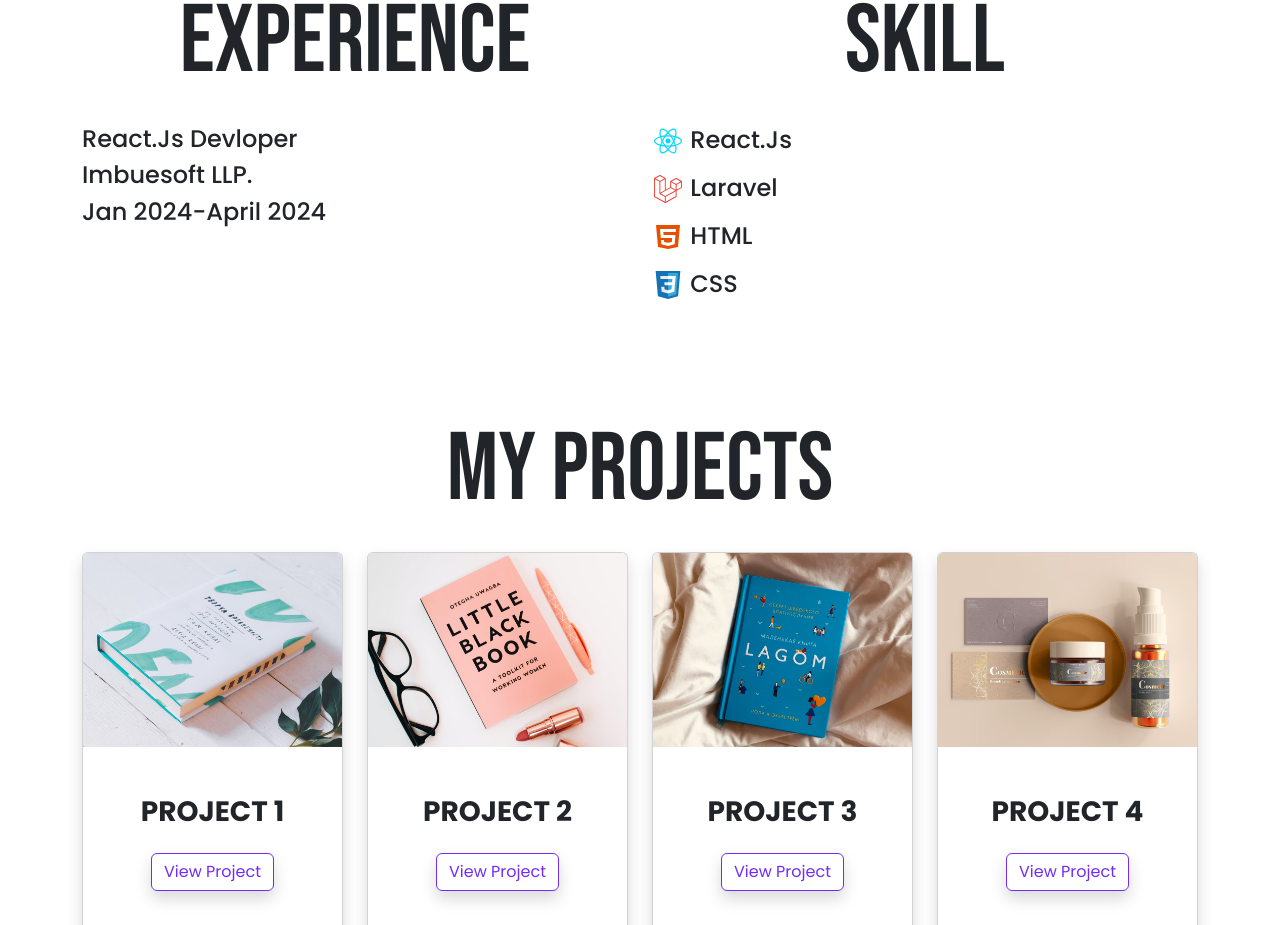
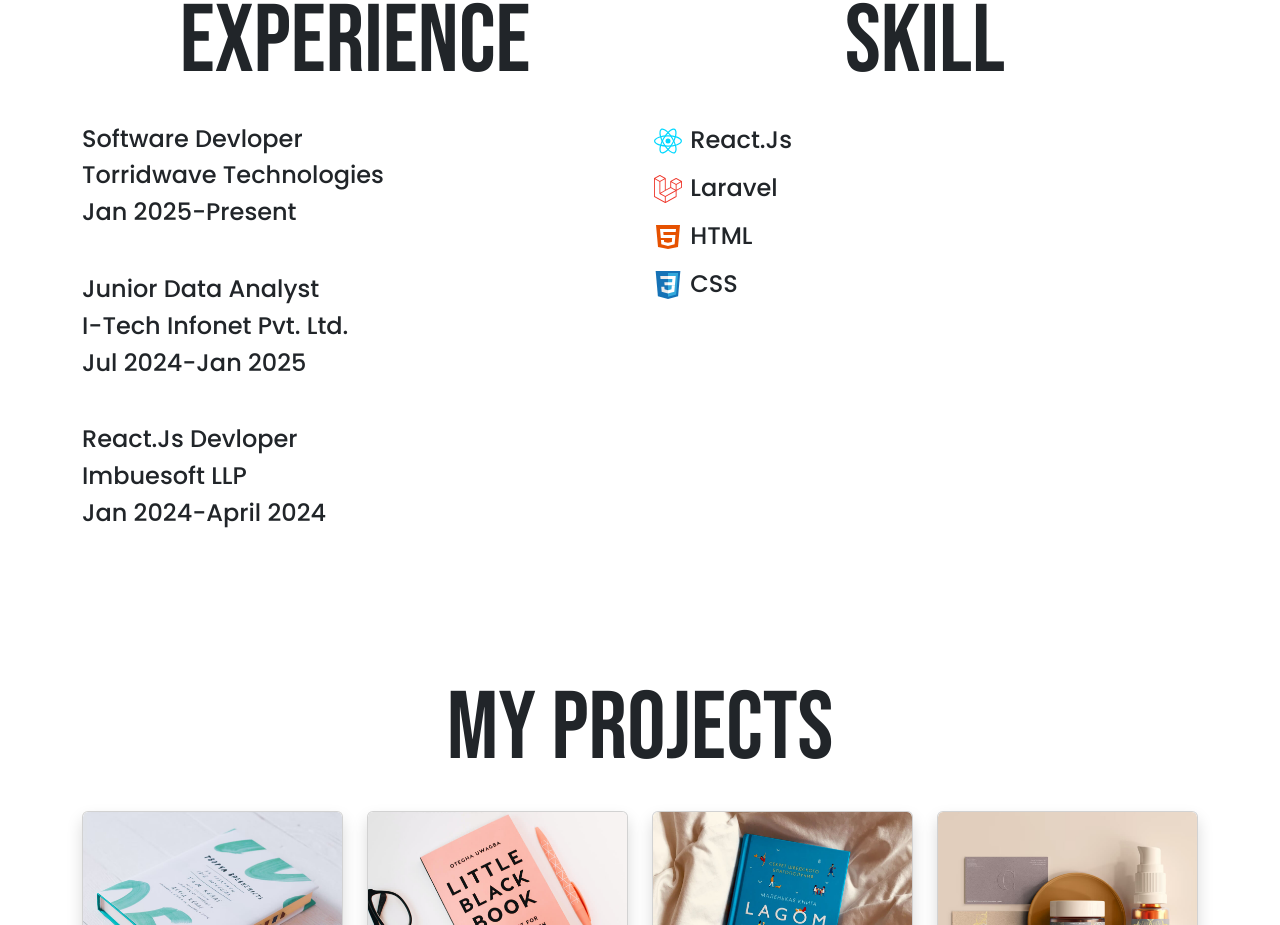
Before and after one commit to dipenchhatrola/portfolio, a React (Create React App) app: page / in a window 1280 px wide. Shown: the part 1718-2643 px from the top of the page. Built offline with nearby package versions, Linux system fonts and the light colour scheme.

Commit message:
Update SkillandExperience.jsx

```diff
--- a/src/components/SkillandExperience.jsx
+++ b/src/components/SkillandExperience.jsx
@@ -7,8 +7,14 @@ function SkillandExperience() {
                 <div className="row">
                     <div className="col-md-6">
                         <h2 className="mb-4">Experience</h2>
+                        <h4 className="text-start">Software Devloper</h4>
+                        <h4 className="text-start">Torridwave Technologies</h4>
+                        <h4 className="mb-5 text-start">Jan 2025-Present</h4>
+                        <h4 className="text-start">Junior Data Analyst</h4>
+                        <h4 className="text-start">I-Tech Infonet Pvt. Ltd.</h4>
+                        <h4 className="mb-5 text-start">Jul 2024-Jan 2025</h4>
                         <h4 className="text-start">React.Js Devloper</h4>
-                        <h4 className="text-start">Imbuesoft LLP.</h4>
+                        <h4 className="text-start">Imbuesoft LLP</h4>
                         <h4 className="mb-5 text-start">Jan 2024-April 2024</h4>
                     </div>
                     <div className="col-md-6">
```
